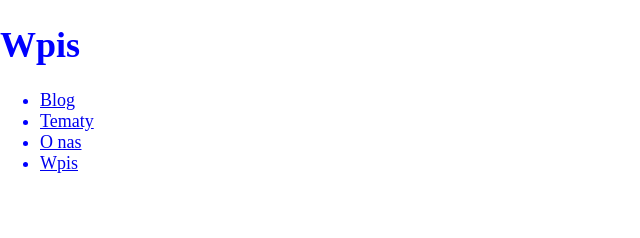
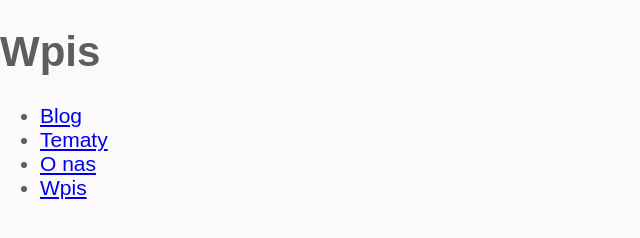
Before and after one commit to vxidfunctixn/idealna-para, a website: page src/html/wpis.html in a window 1280 px wide. Shown: the whole page, without its empty margins (0-640 px from the left). Drawn offline with Linux system fonts and the light colour scheme.

Commit message:
Add scss variables

```diff
--- a/src/scss/_variables.scss
+++ b/src/scss/_variables.scss
@@ -0,0 +1,55 @@
+// Universal colors
+$accentColor: hsl(342, 100%, 67%);
+$mkColor: hsl(360, 100%, 68%);
+$vmColor: hsl(194, 100%, 68%);
+
+// Light theme
+$fontLight: hsl(0, 0%, 37%);
+$placeholderLight: hsl(0, 0%, 77%);
+$gray100Light: hsl(0, 0%, 95%);
+$gray200Light: hsl(0, 0%, 92%);
+$gray300Light: hsl(0, 0%, 73%);
+$bgNavLight: hsla(0, 0%, 100%, 70%);
+$bgLight: hsl(0, 0%, 100%);
+$bgTransparentLight: hsla(0, 0%, 100%, 90%);
+$bodyLight: hsl(302, 12%, 98%);
+
+// Dark theme
+$fontDark: hsl(0, 0%, 84%);
+$placeholderDark: hsl(0, 0%, 43%);
+$gray100Dark: hsl(0, 0%, 15%);
+$gray200Dark: hsl(0, 0%, 18%);
+$gray300Dark: hsl(0, 0%, 35%);
+$bgNavDark: hsla(0, 0%, 20%, 70%);
+$bgDark: hsl(0, 0%, 20%);
+$bgTransparentDark: hsla(0, 0%, 20%, 90%);
+$bodyDark: hsl(302, 4%, 16%);
+
+// Shadows
+$areaShadowLight: 0px 10px 30px -10px hsla(0, 0%, 0%, 15%);
+$areaShadowDark: 0px 10px 30px -10px hsla(0, 0%, 0%, 50%);
+$navShadowLight: 0px 5px 30px -10px hsla(0, 0%, 0%, 15%);
+$navShadowDark: 0px 5px 30px -10px hsla(0, 0%, 0%, 50%);
+
+// Spaces
+$xsSpace: 12px;
+$smSpace: 15px;
+$mdSpace: 24px;
+$lgSpace: 40px;
+
+// Radius
+$smRadius: 10px;
+$lgRadius: 20px;
+
+// Font sizes
+$xsFont: 1.6rem;
+$smFont: 1.8rem;
+$mdFont: 2.1rem;
+$lgFont: 2.4rem;
+$xlFont: 3.6rem;
+$xxlFont: 4.8rem;
+$regularFont: 400;
+$boldFont: 700;
+
+// Font family
+$baseFontFamily: 'Montserrat', sans-serif;
--- a/src/scss/main.scss
+++ b/src/scss/main.scss
@@ -8,11 +8,13 @@
 
 html {
   font-size: 10px;
-  // font family
+  font-family: $baseFontFamily;
 }
 
 body {
   margin: 0;
-  font-size: 1.8em;
-  color: blue !important;
+  font-size: $mdFont;
+  color: $fontLight;
+  background: $bodyLight;
+
 }
```
Also changed, not shown: src/html/index.html (+5 -16 lines), src/css/main.css, 1 other file.
